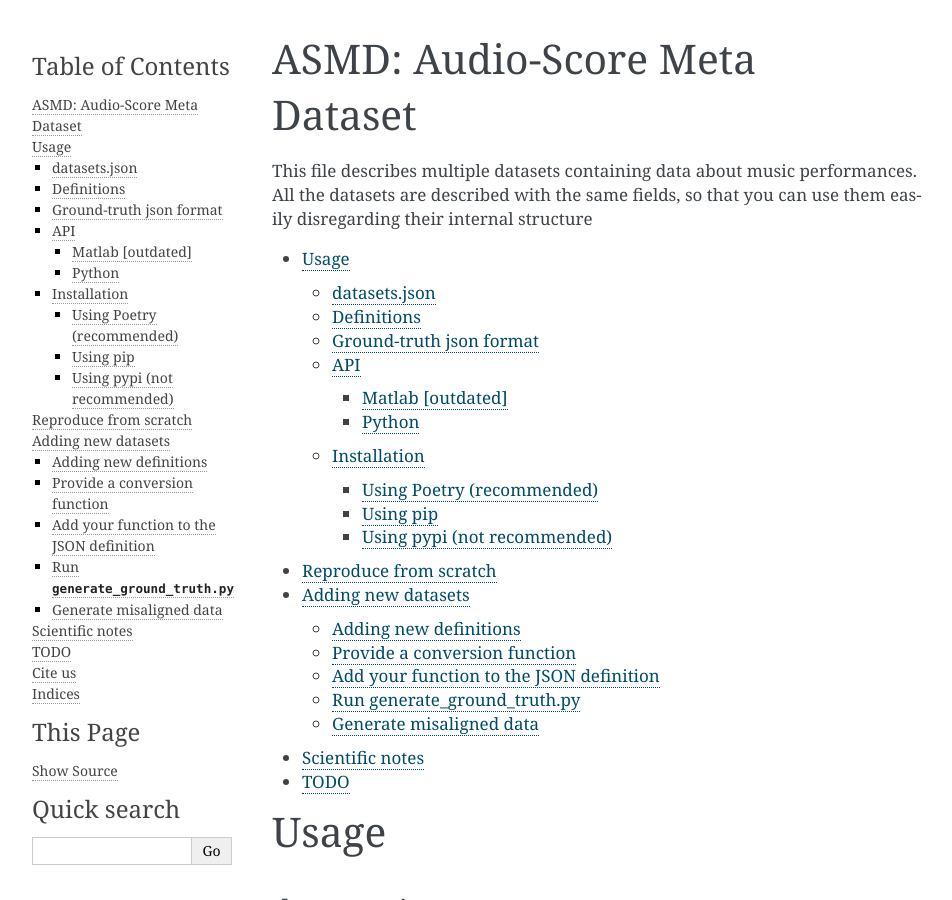
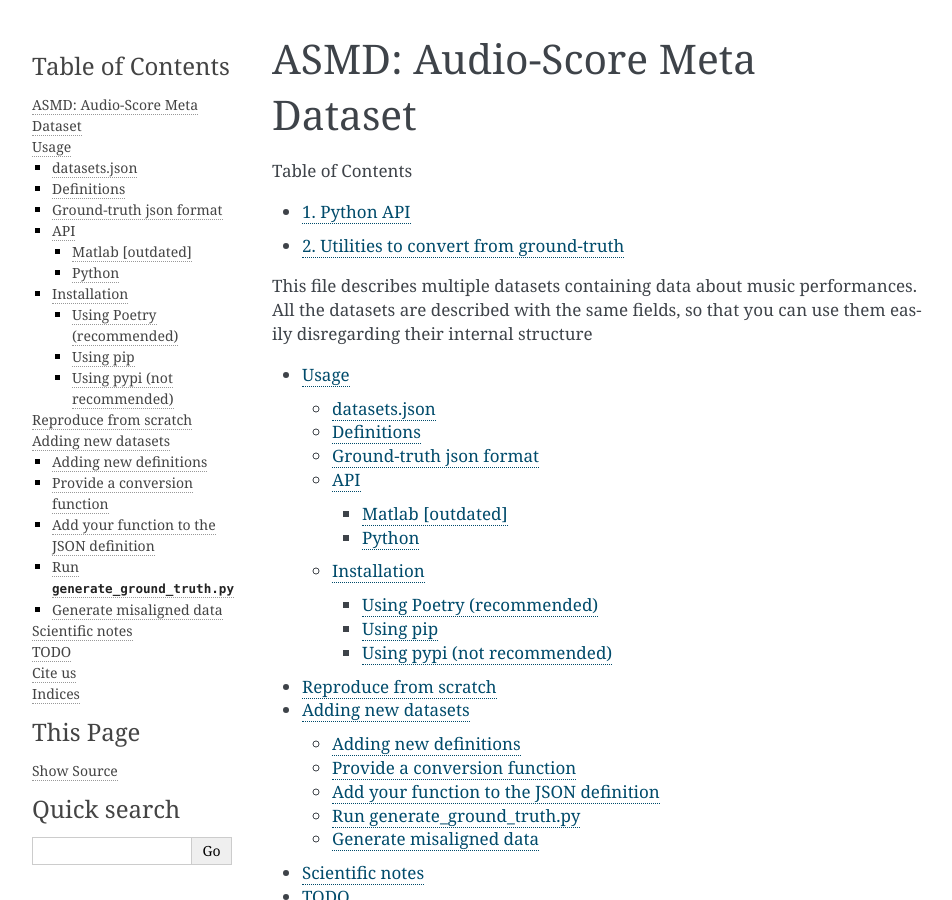
Before and after one commit to LIMUNIMI/ASMD, a Sphinx documentation site: the page built from docs/index.rst, in a window 1280 px wide and 900 px high. Shown: the whole window, without its empty margins (148-1100 px from the left). Built offline with Sphinx 7.4.7, drawn with Linux system fonts in a browser that asks for light colours; some of the changed lines change nothing that is shown.

Commit message:
Update index.rst
Former-commit-id: 3415cf8a845640291ced67ebe5f62f87efecbbec
Former-commit-id: 17e0ce2b88dc58506aaaa8b6bf41acb67bcb06df

````diff
--- a/docs/index.rst
+++ b/docs/index.rst
@@ -4,8 +4,11 @@ ASMD: Audio-Score Meta Dataset
 .. toctree::
    :maxdepth: 2
    :caption: Table of Contents
-   :doc:`./API`
-   :doc:`./Converting`
+   :numbered:
+   :titlesonly:
+
+   API
+   Converting
 
 
 This file describes multiple datasets containing data about music
@@ -62,36 +65,49 @@ Definitions
 Each dataset is described by a JSON file which. Each dataset has the
 following field:
 
-1. ``ensemble``: ``true`` if contains multiple instruments, ``false`` otherwise
-2. ``instruments``: the list of the instruments contained in the dataset
-3. ``sources``:
-    1. ``format``: the format of the audio recordings of the single source-separated tracks
-4. ``recording``:
-    1. ``format``: the format of the audio recordings of the mixed tracks
-5. ``ground_truth``: *N.B. each ground_truth has an ``int`` value, indicating ``0`` -> false, ``1`` -> true (manual or mechanical - Disklavier - annotation), ``2`` -> true (automatic annotation with state-of-art algorithms)*
-    1. ``non_aligned``: ``true`` if non_aligned scores are provided
-    2. ``broad_alignment``: ``true`` if broad_alignment scores are provided
-    3. ``precise_alignment``: ``true`` if precisely aligned scores are provided
-    4. ``velocities``: ``true`` if velocities are provided
-    5. ``f0``: ``true`` if f0 values are provided
-6. ``songs``: the list of songs in the dataset
-    1. ``composer``: the composer family name
-    2. ``instruments``: list of instruments in the song
-    3. ``recording``: dictionary
-        1. ``path``: a list of paths to be mixed for reconstructing the full track (usually only one)
-    4. ``sources``: dictionary
-        1. ``path``: a list of paths to the single instrument tracks in the same order as ``instruments``
-    5. ``ground_truth``: list of paths to the ground_truth json files.  One ground_truth path per instrument is always provided. The order of the ground_truth path is the same of sources and of the instruments. Note that some ground_truth paths can be identical (as in PHENICX for indicating that violin1 and violin2 are playing exactly the same thing).
-7. ``install``: where information for the installation process are stored
-    1. ``url``: the url to download the dataset including the protocol
-    2. ``post-process``: a list of shell commands to be executed to prepare the   dataset; they can be lists themselves to allow the use of anchors to install_dir" field with the syntax “&install_dir”
-    3. ``unpack``: ``true`` if the url needs to be unpacked
-    4. ``login``: true if you a login is needed - no more used, but maybe useful in future
+#. ``ensemble``: ``true`` if contains multiple instruments, ``false`` otherwise
+#. ``instruments``: the list of the instruments contained in the dataset
+#. ``sources``:
+
+   #. ``format``: the format of the audio recordings of the single source-separated tracks
+
+#. ``recording``:
+
+   #. ``format``: the format of the audio recordings of the mixed tracks
+
+#. ``ground_truth``: *N.B. each ground_truth has an ``int`` value, indicating ``0`` -> false, ``1`` -> true (manual or mechanical - Disklavier - annotation), ``2`` -> true (automatic annotation with state-of-art algorithms)*
+
+   #. ``non_aligned``: ``true`` if non_aligned scores are provided
+   #. ``broad_alignment``: ``true`` if broad_alignment scores are provided
+   #. ``precise_alignment``: ``true`` if precisely aligned scores are provided
+   #. ``velocities``: ``true`` if velocities are provided
+   #. ``f0``: ``true`` if f0 values are provided
+
+#. ``songs``: the list of songs in the dataset
+
+   #. ``composer``: the composer family name
+   #. ``instruments``: list of instruments in the song
+   #. ``recording``: dictionary
+
+      #. ``path``: a list of paths to be mixed for reconstructing the full track (usually only one)
+
+   #. ``sources``: dictionary
+
+      #. ``path``: a list of paths to the single instrument tracks in the same order as ``instruments``
+
+   #. ``ground_truth``: list of paths to the ground_truth json files.  One ground_truth path per instrument is always provided. The order of the ground_truth path is the same of sources and of the instruments. Note that some ground_truth paths can be identical (as in PHENICX for indicating that violin1 and violin2 are playing exactly the same thing).
+
+#. ``install``: where information for the installation process are stored
+
+   #. ``url``: the url to download the dataset including the protocol
+   #. ``post-process``: a list of shell commands to be executed to prepare the   dataset; they can be lists themselves to allow the use of anchors to install_dir" field with the syntax “&install_dir”
+   #. ``unpack``: ``true`` if the url needs to be unpacked
+   #. ``login``: true if you a login is needed - no more used, but maybe useful in future
 
 In general, I maintained the following principles:
 
-1. if a list of files is provided where you would logically expect one file, you should ‘sum’ the files in the list, whatever this means according to that type of file; this typically happens in the ``ground_truth`` files. or in the recording where only the single sources are available.
-2. all the fields can have the value ‘unknown’ to indicate that it is not available in that dataset; if you treat ‘unknown’ with the meaning of unavailable everything will be fine; however, in some cases it can mean that the data are available but that information is not documented.
+#. if a list of files is provided where you would logically expect one file, you should ‘sum’ the files in the list, whatever this means according to that type of file; this typically happens in the ``ground_truth`` files. or in the recording where only the single sources are available.
+#. all the fields can have the value ‘unknown’ to indicate that it is not available in that dataset; if you treat ‘unknown’ with the meaning of unavailable everything will be fine; however, in some cases it can mean that the data are available but that information is not documented.
 
 Ground-truth json format
 ------------------------
@@ -100,26 +116,32 @@ The ground_truth is contained in JSON files indexed in each definition
 file. Each ground truth file contains only one isntrument in a
 dictionary with the following structure:
 
-1. ``non_aligned``:
-    1. ``onsets``: onsets in seconds at 20 bpm
-    2. ``offsets``: offsets in seconds at 20 bpm
-    3. ``pitches``: list of midi pitches in onset ascending order
-    4. ``note``: list of note names in onsets ascending order
-    5. ``velocities``: list of velocities in onsets ascending order
-2. ``precise_alignment``:
-    1. ``onsets``: onsets in ms
-    2. ``offsets``: offsets in ms
-    3. ``pitches``: list of midi pitches in onset ascending order
-    4. ``note``: list of note names in onsets ascending order
-    5. ``velocities``: list of velocities in onsets ascending order
-3. ``broad_alignment``: alignment which does not consider the asynchronies between simultaneous notes
-    1. ``onsets``: onsets in ms
-    2. ``offsets``: offsets in ms
-    3. ``pitches``: list of midi pitches in onset ascending order
-    4. ``note``: list of note names in onsets ascending order
-    5. ``velocities``: list of velocities in onsets ascending order
-4. ``f0``: list of f0 frequencies, frame by frame (frame rate according to the source sound file or to the whole recording sound file if sources are not  available)
-5. ``instrument``: General Midi program number associated with this instrument, starting from 0. 128 indicates a drum kit (should be synthesized on channel 8 with a program number of your choice, usually 0).
+#. ``non_aligned``:
+
+   #. ``onsets``: onsets in seconds at 20 bpm
+   #. ``offsets``: offsets in seconds at 20 bpm
+   #. ``pitches``: list of midi pitches in onset ascending order
+   #. ``note``: list of note names in onsets ascending order
+   #. ``velocities``: list of velocities in onsets ascending order
+
+#. ``precise_alignment``:
+
+   #. ``onsets``: onsets in ms
+   #. ``offsets``: offsets in ms
+   #. ``pitches``: list of midi pitches in onset ascending order
+   #. ``note``: list of note names in onsets ascending order
+   #. ``velocities``: list of velocities in onsets ascending order
+
+#. ``broad_alignment``: alignment which does not consider the asynchronies between simultaneous notes
+
+   #. ``onsets``: onsets in ms
+   #. ``offsets``: offsets in ms
+   #. ``pitches``: list of midi pitches in onset ascending order
+   #. ``note``: list of note names in onsets ascending order
+   #. ``velocities``: list of velocities in onsets ascending order
+
+#. ``f0``: list of f0 frequencies, frame by frame (frame rate according to the source sound file or to the whole recording sound file if sources are not  available)
+#. ``instrument``: General Midi program number associated with this instrument, starting from 0. 128 indicates a drum kit (should be synthesized on channel 8 with a program number of your choice, usually 0).
 
 Note that json ground_truth files have extension ``.json.gz``,
 indicating that they are compressed using the ``gzip`` Python 3.7
@@ -234,18 +256,18 @@ Using Poetry (recommended)
 
 Once you have cloned the repo follow these steps:
 
-1. Install ``python 3``
-2. Install ```poetry`` <https://python-poetry.org/docs/#installation>`__
-3. Install ```pyenv`` <https://github.com/pyenv/pyenv#installation>`__ and fix your ``.bashrc``\ (optional)
-4. ``pyenv install 3.6.9`` (optional, recommended python >= 3.6.9)
-5. ``cd myproject``
-6.  ``touch __init__.py``
-7. ``pyenv local 3.6.9`` (optional)
-8.  ``git clone https://framagit.org/sapo/asmd.git``
-9. ``cd amsd``
-10. ``poetry install``
-11. Execute ``poetry run python install.py``
-12. Follow the steps
+#. Install ``python 3``
+#. Install ```poetry`` <https://python-poetry.org/docs/#installation>`__
+#. Install ```pyenv`` <https://github.com/pyenv/pyenv#installation>`__ and fix your ``.bashrc``\ (optional)
+#. ``pyenv install 3.6.9`` (optional, recommended python >= 3.6.9)
+#. ``cd myproject``
+#.  ``touch __init__.py``
+#. ``pyenv local 3.6.9`` (optional)
+#.  ``git clone https://framagit.org/sapo/asmd.git``
+#. ``cd amsd``
+#. ``poetry install``
+#. Execute ``poetry run python install.py``
+#. Follow the steps
 
 Now you can start developing in the parent directory (``myproject``) and
 you can use ``from amsd import audioscoredataset as asd``.
@@ -253,13 +275,13 @@ you can use ``from amsd import audioscoredataset as asd``.
 Using pip
 ~~~~~~~~~
 
-1. Install ``python 3`` (recommended python >= 3.6.9)
-2. ``cd myproject``
-3. ``git clone https://framagit.org/sapo/asmd.git``
-4. ``cd amsd``
-5. Enter the git root directory and run ``pip install -r requirements.txt``
-6. Execute ``poetry run python install.py``
-7. Follow the steps
+#. Install ``python 3`` (recommended python >= 3.6.9)
+#. ``cd myproject``
+#. ``git clone https://framagit.org/sapo/asmd.git``
+#. ``cd amsd``
+#. Enter the git root directory and run ``pip install -r requirements.txt``
+#. Execute ``poetry run python install.py``
+#. Follow the steps
 
 Now you can start developing in the parent directory (``myproject``) and
 you can use ``from amsd import audioscoredataset as asd``.
@@ -294,9 +316,9 @@ installation directory.
 If you also want to add the new dataset to the installation procedure,
 you should:
 
-1. Provide a conversion function for the ground truth
-2. Add the conversion function with all parameters to the JSON definition (section ``install>conversion``)
-3. Rerun the ``install.py`` and ``convert_gt.py`` scripts
+#. Provide a conversion function for the ground truth
+#. Add the conversion function with all parameters to the JSON definition (section ``install>conversion``)
+#. Rerun the ``install.py`` and ``convert_gt.py`` scripts
 
 Adding new definitions
 ----------------------
@@ -327,15 +349,15 @@ The conversion function takes as input the name of the file in the
 original dataset. You can also use the bundled conversion functions (see
 docs).
 
-1. use ``deepcopy(gt)`` to create the output ground truth.
-2. use decorator ``@convert`` to provide the input file extensions and parameters
+#. use ``deepcopy(gt)`` to create the output ground truth.
+#. use decorator ``@convert`` to provide the input file extensions and parameters
 
 You should consider three possible cases for creating the conversion
 function:
 
-1. there is a bijective relationship between instruments and ground_truth file you have, that is, you already have a convesion file per each instrument and you should just convert all of them (*1-to-1 relationship*)
-2. in your dataset, all the instruments are inside just one ground-truth   file (*n-to-1 relationship*)
-3. just one ground-truth file is provided that replicates for multiple instruments (one ground-truth for all the ``violins``, as if they   were a single instrument, *1-to-n relationship* )
+#. there is a bijective relationship between instruments and ground_truth file you have, that is, you already have a convesion file per each instrument and you should just convert all of them (*1-to-1 relationship*)
+#. in your dataset, all the instruments are inside just one ground-truth   file (*n-to-1 relationship*)
+#. just one ground-truth file is provided that replicates for multiple instruments (one ground-truth for all the ``violins``, as if they   were a single instrument, *1-to-n relationship* )
 
 Here is a brief description of how your conversion function should work
 to tackle these three different situations. - In the 1st case, you can
@@ -451,8 +473,8 @@ the attempt of making the BPM the least influent as possible.
 TODO
 ====
 
-1. move wget to curl
-2. support to Windows for command line post-processing
+#. move wget to curl
+#. support to Windows for command line post-processing
 
 
 Cite us
````
